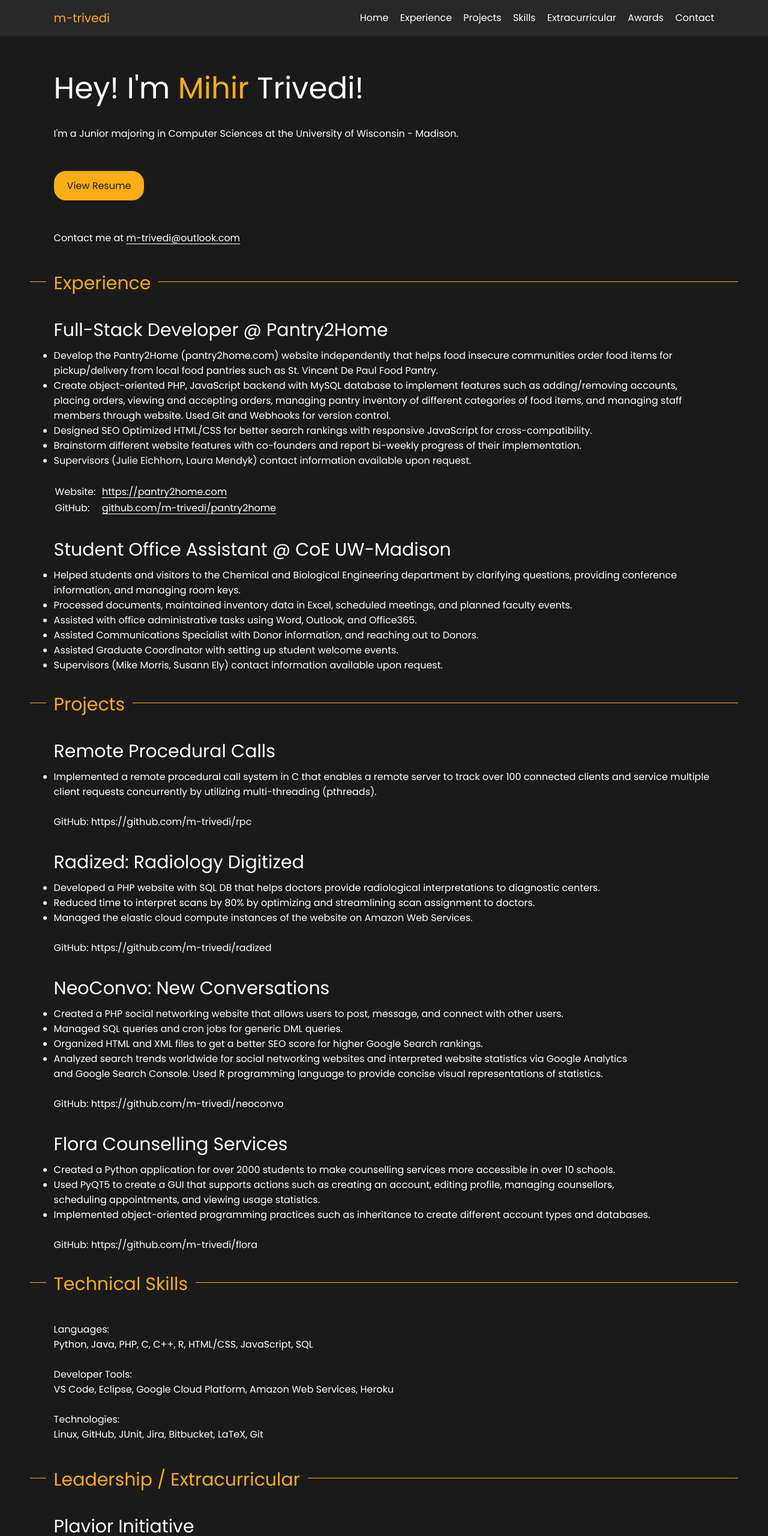
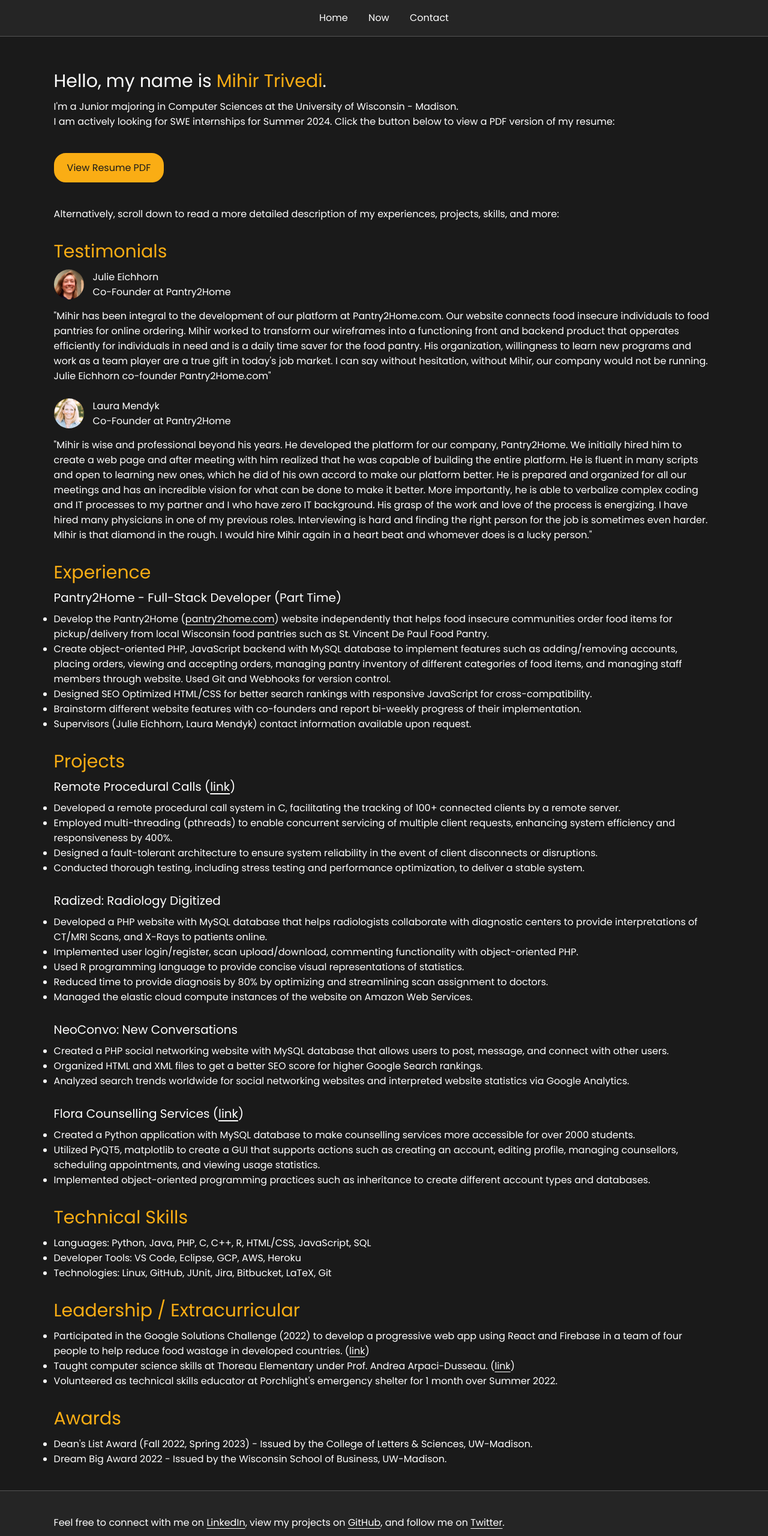
Before and after one commit to m-trivedi/m-trivedi, a plain HTML site: page index.html in a window 1280 px wide. Shown: the top 2560 px of the page at 60% size. Drawn offline with Linux system fonts and the light colour scheme.

Commit message:
updated website

```diff
--- a/index.html
+++ b/index.html
@@ -3,208 +3,113 @@
     <head>
         <title>Mihir Trivedi</title>
         <meta charset = "UTF-8">
-        <meta name = "description" content = "I'm a Sophomore majoring in Computer Sciences at the University of Wisconsin - Madison.">
+        <meta name = "description" content = "I'm a Junior majoring in Computer Sciences at the University of Wisconsin - Madison.">
         <meta name = "keywords" content = "Mihir, Trivedi, Portfolio, m-trivedi, Mihir Trivedi, UW-Madison, Pantry2Home">
         <meta name = "author" content = "Mihir Trivedi">
         <meta name = "viewport" content = "width=device-width, initial-scale=1">
-        <link rel = "stylesheet" href = "https://cdnjs.cloudflare.com/ajax/libs/font-awesome/4.7.0/css/font-awesome.min.css">
         <link rel = "stylesheet" href = "styles.css">
     </head>
     <body>
-        <!-- Header Section -->
-        <div id = "header">
-            <a href = "#home" style = "color: #faad14;text-decoration: none;">m-trivedi</a>
-            <nav id = "navigation" style = "float: right;font-size: 16px;">
-                <a href = "#home" class = "navlink">Home</a>
-                <a href = "#experience" class = "navlink">Experience</a>
-                <a href = "#projects" class = "navlink">Projects</a>
-                <a href = "#skills" class = "navlink">Skills</a>
-                <a href = "#extracurricular" class = "navlink">Extracurricular</a>
-                <a href = "#awards" class = "navlink">Awards</a>
-                <a href = "#awards" class = "navlink">Contact</a>
-            </nav>
+
+        <header>
+            <a href = "index.html">Home</a>
+            <a href = "now.html">Now</a>
+            <a href = "contact.html">Contact</a>
+        </header>
+
+        <div id = "content">
+            <h1>Hello, my name is <div style = "display: inline-block;color: #faad14;">Mihir Trivedi</div>.</h1>
+            I'm a Junior majoring in Computer Sciences at the University of Wisconsin - Madison.<br>
+            I am actively looking for SWE internships for Summer 2024. Click the button below to view a PDF version of my resume:
+            <form action = "Mihir_Trivedi_Resume.pdf" target="_blank">
+                <button>View Resume PDF</button>
+            </form>
+            Alternatively, scroll down to read a more detailed description of my experiences, projects, skills, and more:
+            <br><br>
+
+            <div class = "heading">Testimonials</div>
+            <div style = 'margin-bottom: 15px;'>
+                <img src = 'images/img1.jpeg'>
+                Julie Eichhorn<br>Co-Founder at Pantry2Home
             </div>
-
-        <!-- Home Section -->
-        <div id = "home">
-            <h1>Hey! I'm <div style = "display: inline-block;color: #faad14;">Mihir</div> Trivedi!</h1><br>
-            <p>I'm a Junior majoring in Computer Sciences at the University of Wisconsin - Madison.</p>
-            <form action = "Mihir_Trivedi_Resume.pdf" target="_blank">
-                <button>View Resume</button>
-            </form>
-            <div class = "text">
-                Contact me at <a href = "mailto:m-trivedi@outlook.com" class = "olink">m-trivedi@outlook.com</a>
+            "Mihir has been integral to the development of our platform at Pantry2Home.com. Our website connects food insecure individuals to food pantries for online ordering. Mihir worked to transform our wireframes into a functioning front and backend product that opperates efficiently for individuals in need and is a daily time saver for the food pantry. His organization, willingness to learn new programs and work as a team player are a true gift in today's job market. I can say without hesitation, without Mihir, our company would not be running. Julie Eichhorn co-founder Pantry2Home.com"
+            <br><br>
+            <div style = 'margin-bottom: 15px;'>
+                <img src = 'images/img2.jpeg'>
+                Laura Mendyk<br>Co-Founder at Pantry2Home
             </div>
-        </div>
-
-        <!-- Projects Section -->
-        <div id = "experience">
-            <div class = "line"></div>
-            <div class = "linetext">Experience</div>
-            <div class = "content">
-                <h2>Full-Stack Developer @ Pantry2Home</h2>
+            "Mihir is wise and professional beyond his years. He developed the platform for our company, Pantry2Home. We initially hired him to create a web page and after meeting with him realized that he was capable of building the entire platform. He is fluent in many scripts and open to learning new ones, which he did of his own accord to make our platform better. He is prepared and organized for all our meetings and has an incredible vision for what can be done to make it better. More importantly, he is able to verbalize complex coding and IT processes to my partner and I who have zero IT background. His grasp of the work and love of the process is energizing.
+            I have hired many physicians in one of my previous roles. Interviewing is hard and finding the right person for the job is sometimes even harder. Mihir is that diamond in the rough. I would hire Mihir again in a heart beat and whomever does is a lucky person."
+            <br><br>
+            <div class = "heading">Experience</div>
+            <h2>Pantry2Home - Full-Stack Developer (Part Time)</h2>
             <ul>
-                    <li>Develop the Pantry2Home (pantry2home.com) website independently that helps food insecure communities order food items for pickup/delivery from local food pantries such as St. Vincent De Paul Food Pantry.</li>
+                <li>Develop the Pantry2Home (<a href = "https://pantry2home.com" target = "_blank">pantry2home.com</a>) website independently that helps food insecure communities order food items for pickup/delivery from local Wisconsin food pantries such as St. Vincent De Paul Food Pantry.</li>
                 <li>Create object-oriented PHP, JavaScript backend with MySQL database to implement features such as adding/removing accounts, placing orders, viewing and accepting orders, managing pantry inventory of different categories of food items, and managing staff members through website. Used Git and Webhooks for version control.</li>
                 <li>Designed SEO Optimized HTML/CSS for better search rankings with responsive JavaScript for cross-compatibility.</li>
                 <li>Brainstorm different website features with co-founders and report bi-weekly progress of their implementation.</li>
                 <li>Supervisors (Julie Eichhorn, Laura Mendyk) contact information available upon request.</li>
-                </ul><br>
-                <table>
-                    <tr>
-                        <td>Website:&nbsp&nbsp</td>
-                        <td><a href = "https://pantry2home.com" class = "olink" target = "_blank">https://pantry2home.com</a><br></td>
-                    </tr>
-                    <tr>
-                        <td>GitHub:&nbsp&nbsp</td>
-                        <td><a href = "https://pantry2home.com" class = "olink" target = "_blank">github.com/m-trivedi/pantry2home</a></td>
-                    </tr>
-                </table>
-            </div>
-
-            <div class = "content" style = "padding-bottom:0px;padding-top:0px;">
-                <h2>Student Office Assistant @ CoE UW-Madison</h2>
+            </ul>
+            <br>
+            <div class = "heading">Projects</div>
+            <h2>Remote Procedural Calls (<a href = "https://github.com/m-trivedi/remote-procedural-calls" target = "_blank">link</a>)</h2>
             <ul>
-                    <li>Helped students and visitors to the Chemical and Biological Engineering department by clarifying questions, providing
-                    conference information, and managing room keys.</li>
-                    <li>Processed documents, maintained inventory data in Excel, scheduled meetings, and planned faculty events.
-                    <li>Assisted with office administrative tasks using Word, Outlook, and Office365.</li>
-                    <li>Assisted Communications Specialist with Donor information, and reaching out to Donors.</li>
-                    <li>Assisted Graduate Coordinator with setting up student welcome events.</li>
-                    <li>Supervisors (Mike Morris, Susann Ely) contact information available upon request.</li>
+                <li>Developed a remote procedural call system in C, facilitating the tracking of 100+ connected clients by a remote server.</li>
+                <li>Employed multi-threading (pthreads) to enable concurrent servicing of multiple client requests, enhancing system efficiency and responsiveness by 400%.</li>
+                <li>Designed a fault-tolerant architecture to ensure system reliability in the event of client disconnects or disruptions.</li>
+                <li>Conducted thorough testing, including stress testing and performance optimization, to deliver a stable system.</li>
             </ul>
-            </div>
-        </div>
-
-        <!-- Projects Section -->
-        <div id = "projects">
-            <div class = "line"></div>
-            <div class = "linetext">Projects</div>
-
-            <div class = "content">
-                <h2>Remote Procedural Calls</h2>
-                <ul>
-                    <li>Implemented a remote procedural call system in C that enables a remote server to track over 100 connected clients and service multiple client requests concurrently by utilizing multi-threading (pthreads).</li>
-                </ul><br>
-                GitHub: <a href = "https://github.com/m-trivedi/rpc" class = "link">https://github.com/m-trivedi/rpc</a>
-            </div>
-
-            <div class = "content" style = "padding-top:0px;">
+            <br>
             <h2>Radized: Radiology Digitized</h2>
             <ul>
-                    <li>Developed a PHP website with SQL DB that helps doctors provide radiological interpretations to diagnostic centers.</li>
-                    <li>Reduced time to interpret scans by 80% by optimizing and streamlining scan assignment to doctors.</li>
+                <li>Developed a PHP website with MySQL database that helps radiologists collaborate with diagnostic centers to provide interpretations of CT/MRI Scans, and X-Rays to patients online.</li>
+                <li>Implemented user login/register, scan upload/download, commenting functionality with object-oriented PHP.</li>
+                <li>Used R programming language to provide concise visual representations of statistics.</li>
+                <li>Reduced time to provide diagnosis by 80% by optimizing and streamlining scan assignment to doctors.</li>
                 <li>Managed the elastic cloud compute instances of the website on Amazon Web Services.</li>
-                </ul><br>
-                GitHub: <a href = "https://github.com/m-trivedi/radized" class = "link">https://github.com/m-trivedi/radized</a>
-            </div>
-
-            <div class = "content" style = "padding-top:0px;">
+            </ul>
+            <br>
             <h2>NeoConvo: New Conversations</h2>
             <ul>
-                    <li>Created a PHP social networking website that allows users to post, message, and connect with other users.</li>
-                    <li>Managed SQL queries and cron jobs for generic DML queries.</li>
+                <li>Created a PHP social networking website with MySQL database that allows users to post, message, and connect with other users.</li>
                 <li>Organized HTML and XML files to get a better SEO score for higher Google Search rankings.</li>
-                    <li>Analyzed search trends worldwide for social networking websites and interpreted website statistics via Google Analytics<br>
-                        and Google Search Console. Used R programming language to provide concise visual representations of statistics.</li>
-                </ul><br>
-                GitHub: <a href = "https://github.com/m-trivedi/neoconvo" class = "link">https://github.com/m-trivedi/neoconvo</a>
-            </div>
-
-            <div class = "content" style = "padding-bottom:0px;padding-top:0px;">
-                <h2>Flora Counselling Services</h2>
+                <li>Analyzed search trends worldwide for social networking websites and interpreted website statistics via Google Analytics.</li>
+            </ul>
+            <br>
+            <h2>Flora Counselling Services (<a href = "https://github.com/m-trivedi/flora" target = "_blank">link</a>)</h2>
             <ul>
-                    <li>Created a Python application for over 2000 students to make counselling services more accessible in over 10 schools.</li>
-                    <li>Used PyQT5 to create a GUI that supports actions such as creating an account, editing profile, managing counsellors,<br>
-                        scheduling appointments, and viewing usage statistics.</li>
+                <li>Created a Python application with MySQL database to make counselling services more accessible for over 2000 students.</li>
+                <li>Utilized PyQT5, matplotlib to create a GUI that supports actions such as creating an account, editing profile, managing counsellors, scheduling appointments, and viewing usage statistics.</li>
                 <li>Implemented object-oriented programming practices such as inheritance to create different account types and databases.</li>
-                </ul><br>
-                GitHub: <a href = "https://github.com/m-trivedi/flora" class = "link">https://github.com/m-trivedi/flora</a>
-            </div>
-        </div>
-
-        <!-- Technical Skills Section -->
-
-        <div id = "skills">
-            <div class = "line"></div>
-            <div class = "linetext">Technical Skills</div>
-            <div class = "content" style = "padding-bottom: 10px;">
-                Languages:<br>
-                Python, Java, PHP, C, C++, R, HTML/CSS, JavaScript, SQL<br><br>
-                Developer Tools:<br>
-                VS Code, Eclipse, Google Cloud Platform, Amazon Web Services, Heroku<br><br>
-                Technologies:<br>
-                Linux, GitHub, JUnit, Jira, Bitbucket, LaTeX, Git
-            </div>
-        </div>
-
-        <!-- Leadership / Extracurricular Section -->
-        <div id = "extracurricular">
-            <div class = "line"></div>
-            <div class = "linetext">Leadership / Extracurricular</div>
-            <div class = "content">
-                <h2>Plavior Initiative</h2>
+            </ul>
+            <br>
+            <div class = "heading">Technical Skills</div>
             <ul>
-                    <li>Collaborated with homeless shelters such as Porchlight Inc and The Beacon to provide technical skills such as Microsoft<br>
-                        Excel to over 30 underprivileged people for over 50 hours per month.</li>
-                    <li>Managed and assessed the skills of every individual via tests and interviews and leased them to technology companies.</li>
-                    <li>Won the Dream Big Award issued by the Wisconsin School of Business.</li>
+                <li>Languages: Python, Java, PHP, C, C++, R, HTML/CSS, JavaScript, SQL</li>
+                <li>Developer Tools: VS Code, Eclipse, GCP, AWS, Heroku</li>
+                <li>Technologies: Linux, GitHub, JUnit, Jira, Bitbucket, LaTeX, Git</li>
+            </ul>
+            <br>
+            <div class = "heading">Leadership / Extracurricular</div>
+            <ul>
+                <li>Participated in the Google Solutions Challenge (2022) to develop a progressive web app using React and Firebase in a team of four people to help reduce food wastage in developed countries. (<a href = "https://github.com/MichaelLin12/Google-Solutions" target = "_blank">link</a>)</li>
+                <li>Taught computer science skills at Thoreau Elementary under Prof. Andrea Arpaci-Dusseau. (<a href = "https://docs.google.com/document/d/18DOjomzO1_HNdHbRMSEz7vhNRvYioYXKK9wKA1UIWdc/edit?usp=sharing" target = "_blank">link</a>)</li>
+                <li>Volunteered as technical skills educator at Porchlight's emergency shelter for 1 month over Summer 2022.</li>
+            </ul>
+            <br>
+            <div class = "heading">Awards</div>
+            <ul>
+                <li>Dean's List Award (Fall 2022, Spring 2023) - Issued by the College of Letters & Sciences, UW-Madison.</li>
+                <li>Dream Big Award 2022 - Issued by the Wisconsin School of Business, UW-Madison.</li>
             </ul>
         </div>
 
-            <div class = "content" style = "padding-top:0px;padding-bottom: 0px;">
-                <h2>Google Student Developer Club</h2>
-                <ul>
-                    <li>Participated in the Google Solutions Challenge 2022 to solve one or more of the United Nations' 17 Goals.</li>
-                    <li>Developed the front-end of a progressive web application that helps grocery stores connect with non-profit organizations<br>
-                        for better food distribution to underprivileged sections of society.</li>
-                </ul>
-            </div>
-        </div>
-
-        <!-- Awards -->
-
-        <div id = "awards">
-            <div class = "line"></div>
-            <div class = "linetext">Awards</div>
-
-            <div class = "content">
-                <h2>Dean's List Spring 2023</h2>
-                <ul>
-                    <li>Received the Dean's List Award for outstanding academic achievement in Spring 2023.</li>
-                </ul>
-            </div>
-
-            <div class = "content" style = "line-height: 25px;padding-top:0px;">
-                <h2>Dean's List Fall 2022</h2>
-                <ul>
-                    <li>Received the Dean's List Award for outstanding academic achievement in Fall 2022.</li>
-                </ul>
-            </div>
-
-            <div class = "content" style = "line-height: 25px;padding-top:0px;padding-bottom: 60px;">
-                <h2>Dream Big Award 2022</h2>
-                <ul>
-                    <li>Won the Dream Big Award 2022 issued by the Wisconsin School of Business to develop Plavior.</li>
-                </ul>
-            </div>
-
-        </div>
-
-        <!-- Social Section -->
-
-        <div class = "line"></div>
-        <div class = "linetext">Social</div>
-        <div class = "content">
-            <a href="https://www.linkedin.com/in/m-trivedi/" target = "_blank" class="fa fa-linkedin"></a>
-            <a href="https://github.com/m-trivedi/" target = "_blank" class="fa fa-github"></a>
-        </div>
-
-        <script>
-            var w = window.innerWidth;
-            if (w < 800) {
-                document.getElementById("navigation").style.visibility = "hidden";
-            }
-        </script>
+        <footer>
+            Feel free to connect with me on
+            <a href="https://www.linkedin.com/in/m-trivedi/" target = "_blank">LinkedIn</a>, view my projects on
+            <a href="https://github.com/m-trivedi/" target = "_blank">GitHub</a>, and follow me on
+            <a href="https://twitter.com/mihirdtrivedi/" target = "_blank">Twitter</a>.<br><br>
+            Copyright, 2024, Mihir Trivedi.
+        </footer>
     </body>
 </html>
--- a/styles.css
+++ b/styles.css
@@ -1,4 +1,3 @@
-@import url('https://fonts.googleapis.com/css2?family=Fira+Sans&display=swap');
 @import url('https://fonts.googleapis.com/css2?family=Poppins&display=swap');
 
 * {
@@ -6,92 +5,65 @@
     padding: 0px;
 }
 
-html {
-    scroll-behavior: smooth;
-}
-
 body {
-   /* font-family: 'Fira Sans', sans-serif;*/
     font-family: 'Poppins', sans-serif;
-
     background-color: #1a1a1a;
     color: white;
+    min-height: 100vh;
+    display: flex;
+    flex-direction: column;
 }
 
 h1 {
-    font-size: 50px;
-    padding-top: 110px;
+    font-size: 30px;
+    padding-top: 70px;
+    font-weight: 100;
+    line-height: 50px;
+    margin-bottom: 5px;
+}
+h2 {
+    margin-bottom: 10px;
+    margin-top:5px;
+    font-size: 20px;
     font-weight: 100;
 }
 
-h2 {
+.heading {
     font-size: 30px;
-    font-weight: 100;
-    line-height: 30px;
-    margin-bottom: 15px;
+    line-height: 50px;
+    margin-bottom: 5px;
+    color: #faad14;
 }
 
-
-#header {
+header {
     height: 60px;
     width: calc(100% - 14vw);
     position: fixed;
     top: 0;
-    background-color: #282828;
+    background-color: #252525;
     line-height: 60px;
-    font-size: 20px;
-    text-align: left;
+    font-size: 16px;
+    text-align: center;
     padding: 0px 7vw;
-    color:#faad14;
+    color: #faad14;
+    border-bottom: 1px solid #555555;
 }
 
-
-#home {
-    text-align: left;
-    padding: 0px 7vw;
-    width: calc(100% - 14vw);
+footer {
+    padding: 40px 7vw;
+    background-color: #252525;
+    border-top: 1px solid #555555;
+    bottom: 0;
 }
 
-#education {
-    padding-top: 100px;
-    z-index: 1;
-    margin-top: -50px;
-}
-
-#experience {
-    padding-top: 100px;
-    z-index: -1;
-    margin-top: -50px;
-}
-
-#projects {
-    padding-top: 100px;
-    z-index: -2;
-    margin-top: -50px;
-}
-
-#skills {
-    padding-top: 100px;
-    z-index: -3;
-    margin-top: -50px;
-}
-
-#extracurricular {
-    padding-top: 100px;
-    z-index: -4;
-    margin-top: -50px;
-}
-
-#awards {
-    padding-top: 100px;
-    z-index: -5;
-    margin-top: -50px;
+#content {
+    padding: 40px 7vw;
+    line-height: 25px;
+    flex-grow: 1;
 }
 
 button {
-    /*font-family: 'Fira Sans', sans-serif;*/
     font-family: 'Poppins', sans-serif;
-
     background-color: #faad14;
     font-size: 16px;
     color: #1a1a1a;
@@ -99,86 +71,38 @@
     border-radius: 20px;
     cursor: pointer;
     border: 2px solid #faad14;
-    margin: 50px 0px;
+    margin: 40px 0px;
     transition: border-radius 0.5s;
 }
+
 button:hover {
     border-radius: 0px;
 }
-.line {
-    border-top: 1px solid #faad14;
-    width: calc(100% - 100px);
-    margin: 0px 50px;
-    margin-bottom: -20px;
-}
-.linetext {
-    font-size: 30px;
-    color: #faad14;
-    background-color: #1a1a1a;
-    padding: 0px 1vw;
-    margin-left: 6vw;
-    display: inline-block;
-}
+
 .content {
     padding: 40px 7vw;
     line-height: 25px;
 }
-.text {
-    margin-bottom: 10px;
-    font-size: 16px;
-}
 
-.link {
-    color: white;
-    text-decoration: none;
-}
-.link:hover {
-    color: #faad14;
-}
-
-.navlink {
-    text-decoration: none;
-    color: white;
-    margin-left: 15px;
-}
-.navlink:hover {
-    color: #faad14;
-}
-.fa {
-    padding: 10px;
-    font-size: 25px;
-    width: 25px;
-    height: 25px;
-    text-align: center;
-    text-decoration: none;
-    border-radius: 25px;
-    background-color: white;
-    transition: border-radius 0.5s;
-    margin: 10px 15px;
-}
-
-.fa:hover {
-    border-radius: 0px;
-}
-
-.fa-linkedin {
-    margin-left: 0px;
-    color: #1a1a1a;
-}
-
-.fa-github {
-    color: #1a1a1a;
-}
-.screenshot {
-    border-radius: 20px;
-    height: 100px;
-}
-
-.olink {
+a {
     text-decoration: underline;
     text-underline-offset: 4px;
     color: white;
 }
-.olink:hover {
+
+a:hover {
     color: #faad14;
 }
+
+header a {
+    text-decoration: none;
+    margin: 0px 15px;
+}
+
+img {
+    width: 50px;
+    height: 50px;
+    border-radius: 50px;
+    float: left;
+    margin-right: 15px;
+}
```
Also changed, not shown: contact.html (added, +31 -0 lines), now.html (added, +36 -0 lines), images/img1.jpeg (added), images/img2.jpeg (added), 3 other files. Lines whose indentation alone changed are shown as unchanged.
